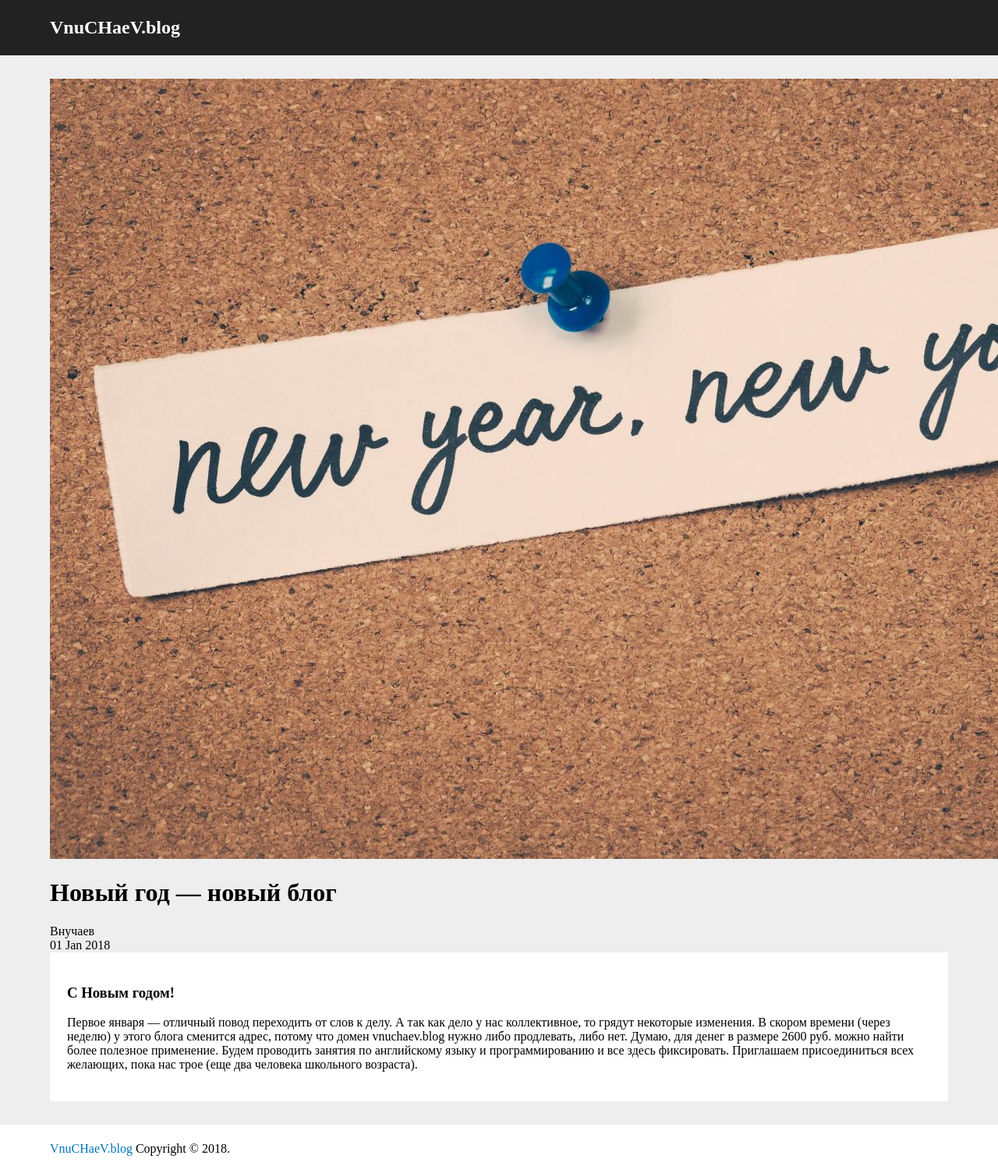
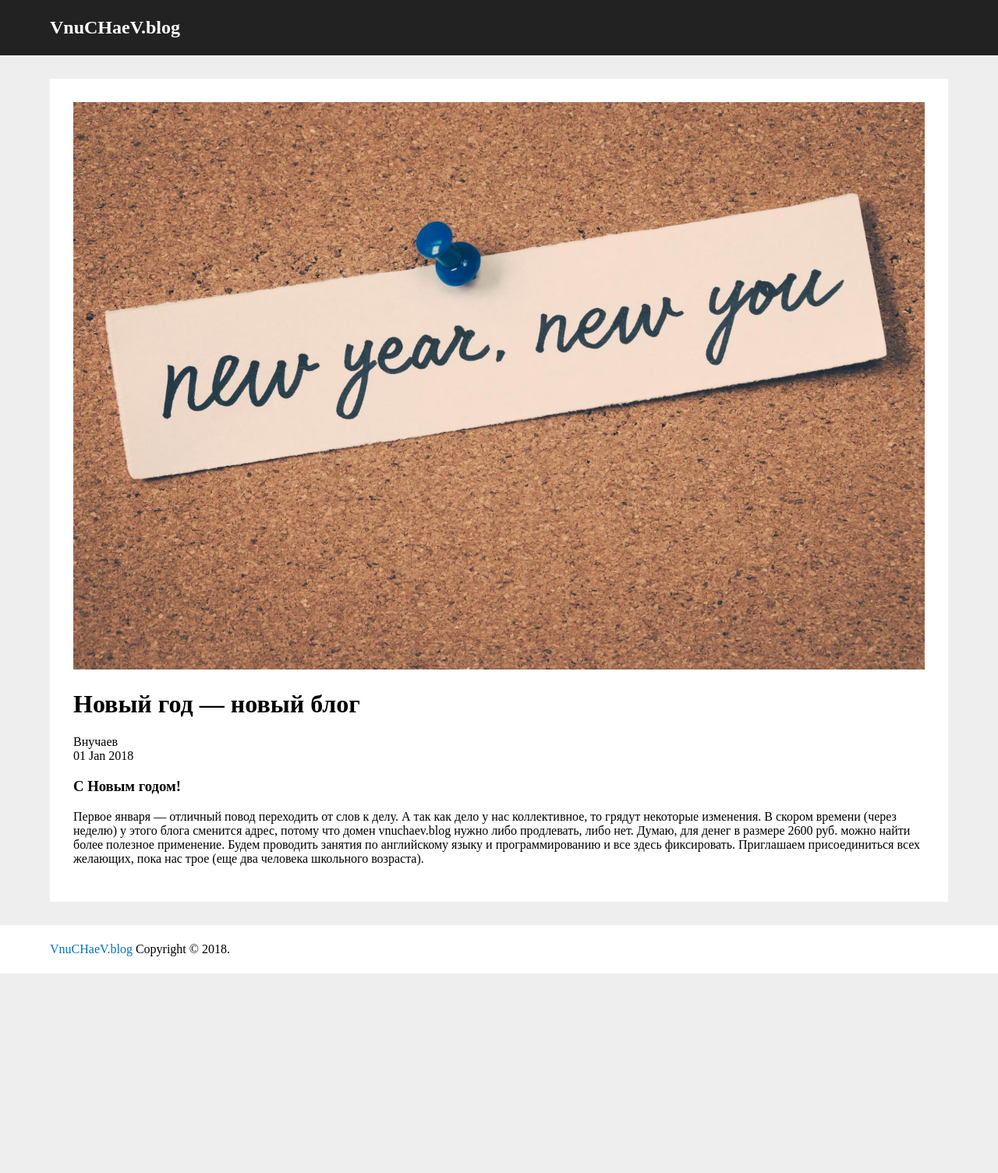
Before and after one commit to vitoyucepi/blog, a Jekyll site: the page built from _posts/2018-01-01-new-blog.md, in a window 1280 px wide. Shown: the whole page at 78% size. Built offline with Jekyll 4.4.1, drawn with Linux system fonts in a browser that asks for light colours; after the commit the page ends 1249 px from its top, so only the background shows below that.

Commit message:
post fix

```diff
--- a/_layouts/post.html
+++ b/_layouts/post.html
@@ -1,10 +1,10 @@
 ---
 layout: default
 ---
+<div id="post">
 <img src="{{ site.baseurl }}/{{ page.image }}">
 <h1>{{ page.title }}</h1>
 <div>{{ page.author }}</div>
 <div>{{ page.date | date_to_string }}</div>
-<div id="post">
     {{ content }}
 </div>
--- a/css/default.css
+++ b/css/default.css
@@ -64,7 +64,7 @@ body {
 }
 #post {
     background: #FFF;
-    padding: 22px;
+    padding: 30px;
 }
 #post img {
     width: 100%;
```
